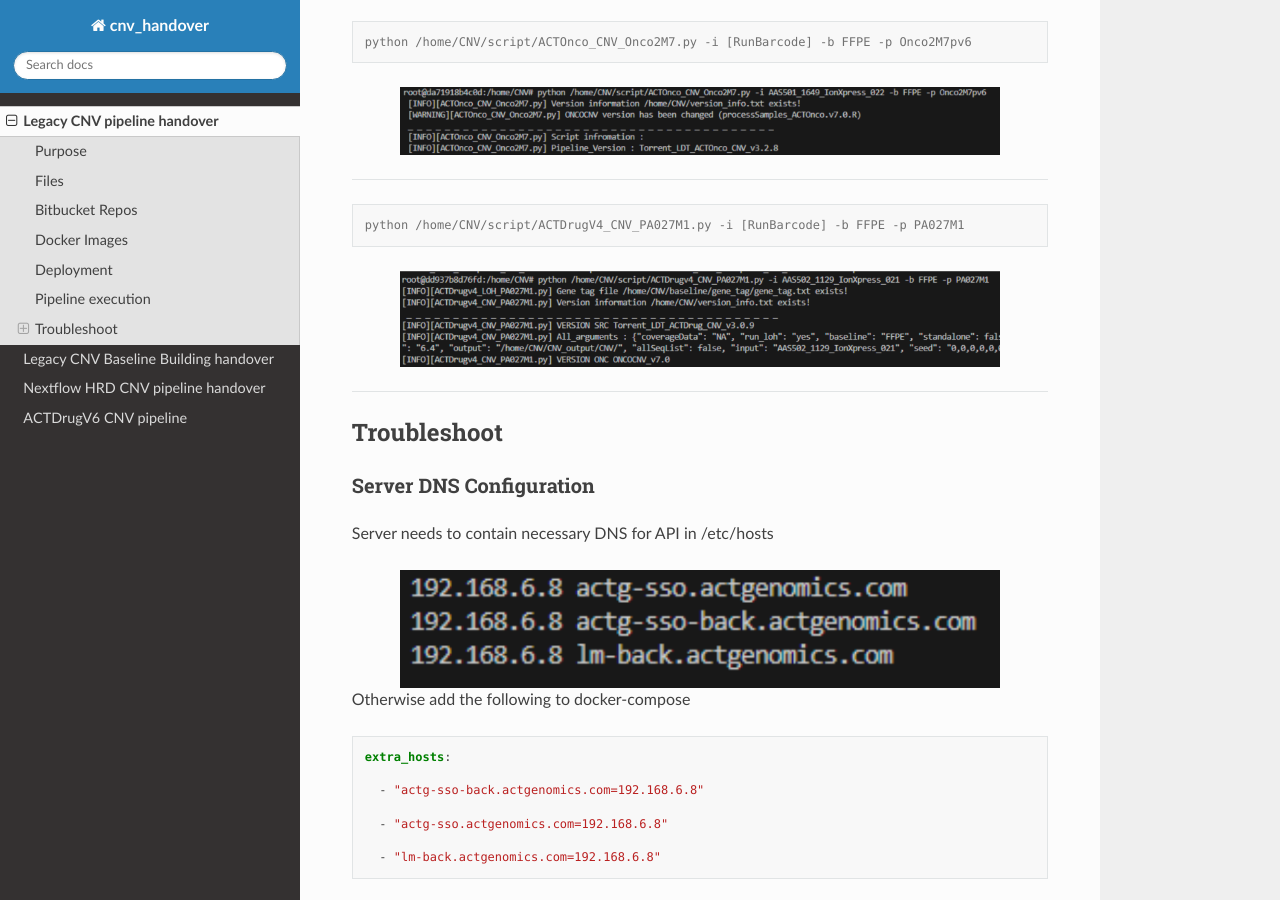
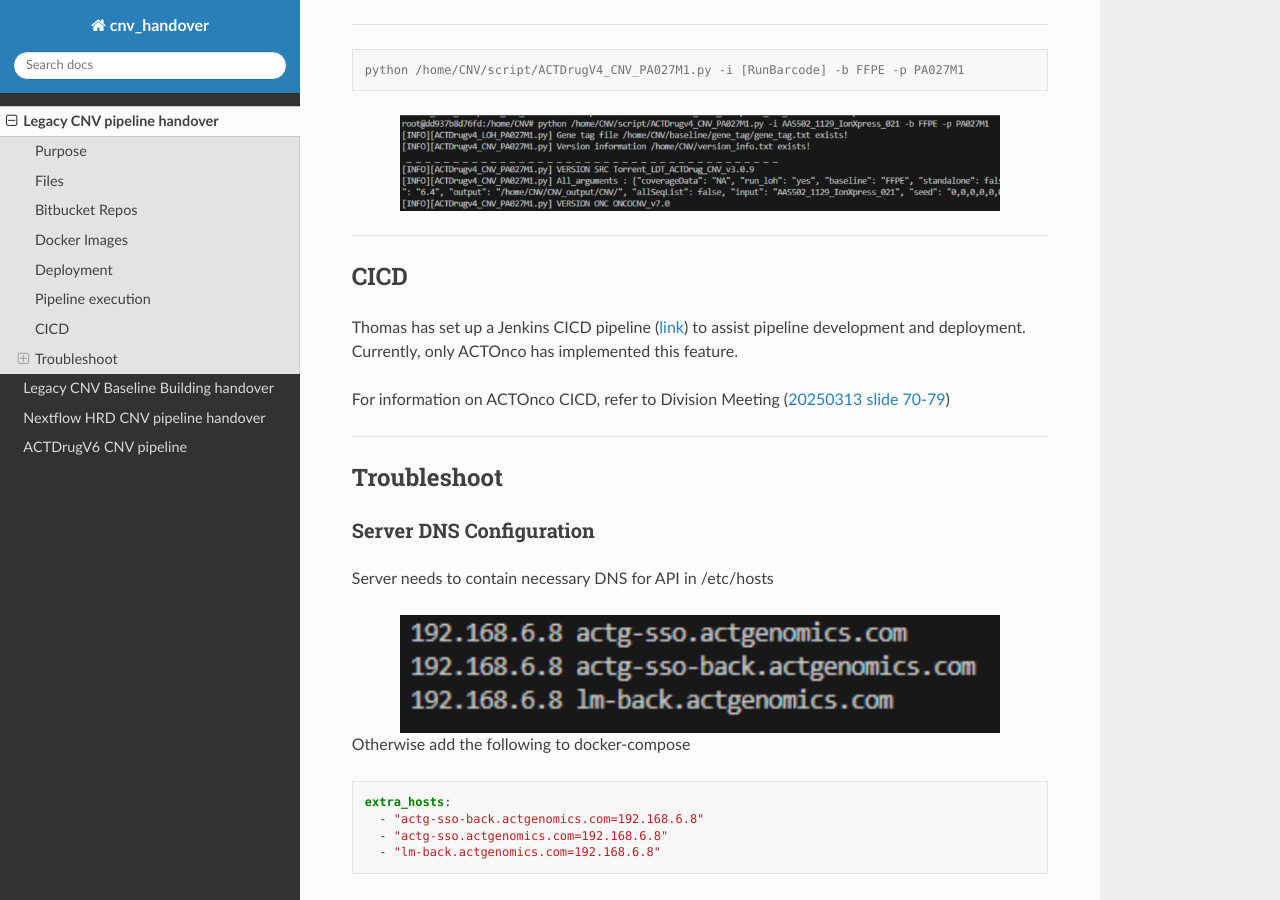
Before and after one commit to tomlinBI/cnv_handover, a Sphinx documentation site: the page built from docs/source/legacy_pipeline.rst, in a window 1280 px wide and 900 px high, scrolled down 2578 px. Built offline with Sphinx 7.4.7 and the Read the Docs theme 3.1.0, drawn with Linux system fonts in a browser that asks for light colours; some of the changed text lies outside the part shown.

Commit message:
modify legacy pipeline rst

```diff
--- a/docs/source/legacy_pipeline.rst
+++ b/docs/source/legacy_pipeline.rst
@@ -13,17 +13,8 @@ Provide a tutorial of how to deploy and troubleshoot during maintenance and test
 Files
 -----------------
 
-- YAML
-
-.. code-block:: console
-
-    /mnt/home/tomlin/dockercompose/
-
-- Testing data
-
-.. code-block:: console
-
-    /mnt/BI3/Team_workdir/tom_workdir/Validation_input/
+- YAML: ``/mnt/home/tomlin/dockercompose/``
+- Testing data : ``/mnt/BI3/Team_workdir/tom_workdir/Validation_input/``
 
 
 -----------------
@@ -137,6 +128,18 @@ When container has been deployed, use the following command triggers a job execu
 ----
 
 -----------------
+CICD
+-----------------
+
+Thomas has set up a Jenkins CICD pipeline (`link <https://github.com/ACTGenomics/jenkins-multibranch-demo>`_) to assist pipeline development and deployment.
+Currently, only ACTOnco has implemented this feature.
+
+For information on ACTOnco CICD, refer to Division Meeting (`20250313 slide 70-79 <https://actgenomics.sharepoint.com/:p:/s/ACTGBioInfo-Bioinformatics/EXMRl5L62A5Es_4USP_UMz4Bi5rPSxNj9fxVC6dULMzj5g?e=lXkyBW>`_)
+
+
+----
+
+-----------------
 Troubleshoot
 -----------------
 
@@ -157,11 +160,8 @@ Otherwise add the following to docker-compose
 .. code-block:: YAML
 
     extra_hosts:
-
       - "actg-sso-back.actgenomics.com=192.168.6.8"
-
       - "actg-sso.actgenomics.com=192.168.6.8"
-
       - "lm-back.actgenomics.com=192.168.6.8"
 
 
```
